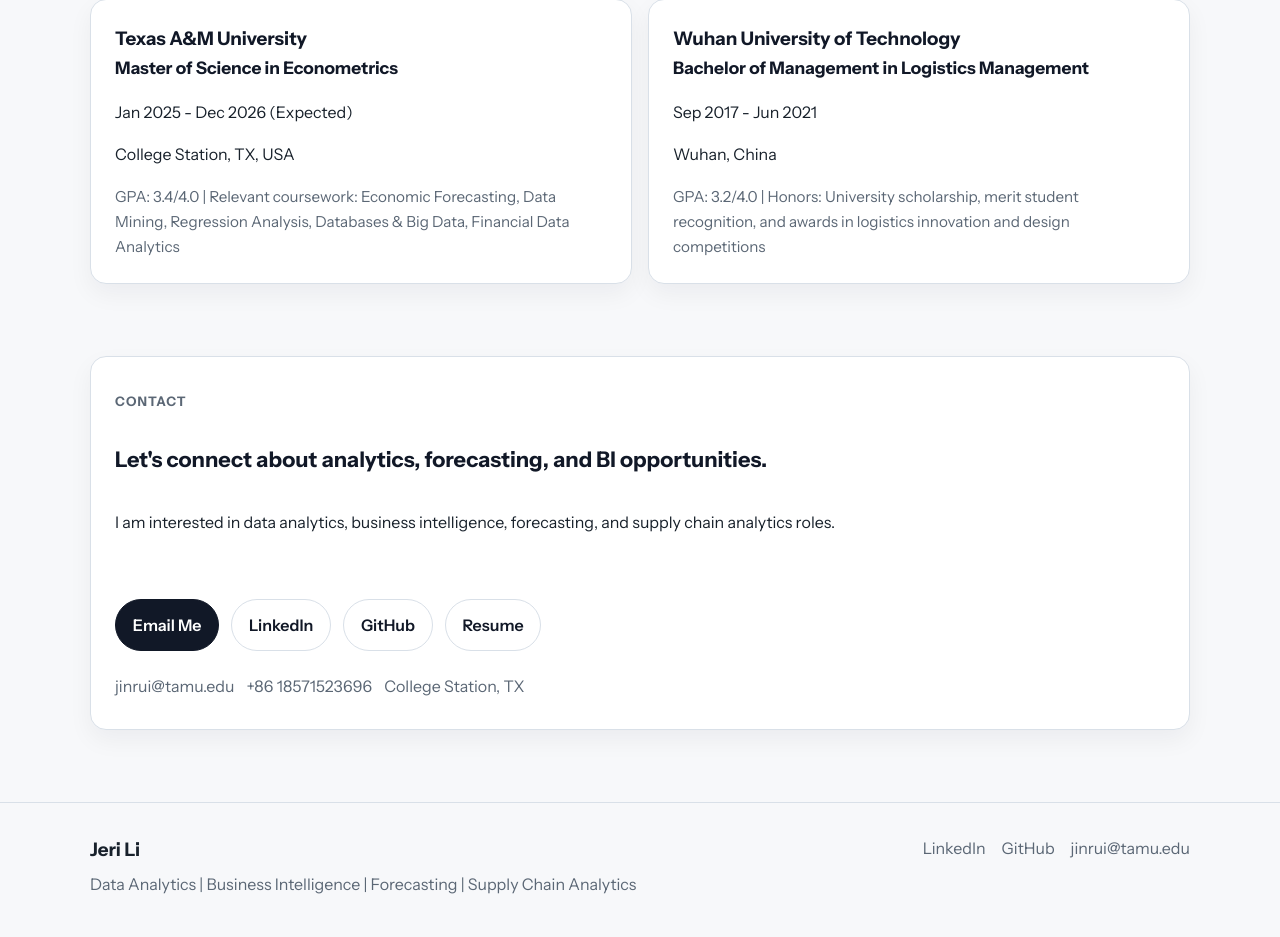
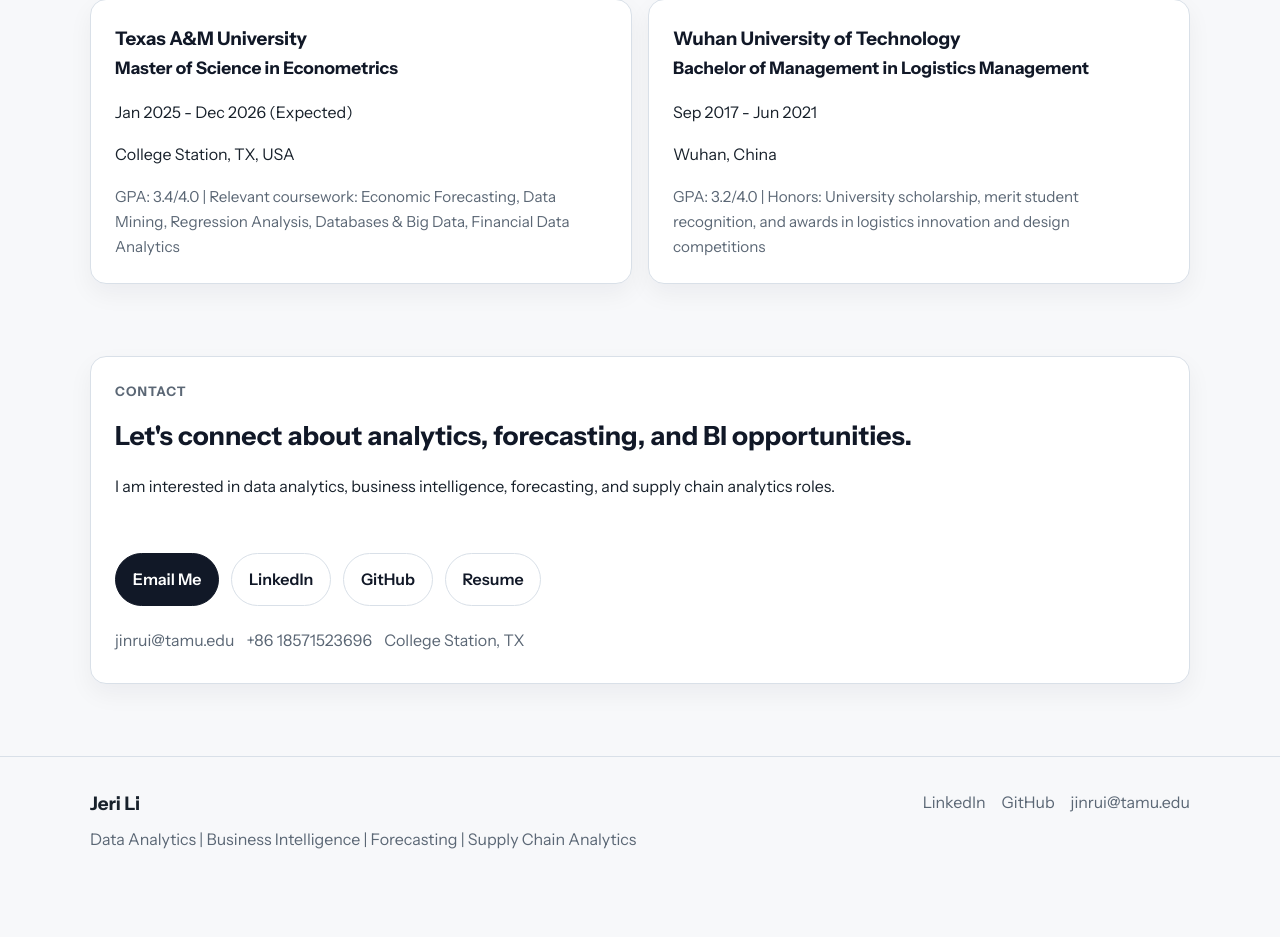
Before and after one commit to jinrui-0310/jinrui-portfolio, a Flask app: page / in a window 1280 px wide. Shown: the part 3300-4237 px from the top of the page. After the commit the page ends 4149 px from the top, so only its background shows below. Run offline with Flask 3, Linux system fonts and the light colour scheme; some libraries are stand-ins or nearby versions.

Commit message:
revert: restore contact heading layout

```diff
--- a/static/css/style.css
+++ b/static/css/style.css
@@ -942,14 +942,6 @@ img {
 .contact-panel {
     display: grid;
     gap: 1rem;
-    align-items: center;
-}
-
-.contact-panel > div:first-child {
-    display: grid;
-    gap: 1rem;
-    align-content: center;
-    min-height: 180px;
 }
 
 .contact-label {
@@ -966,9 +958,8 @@ img {
 }
 
 #contact h2 {
-    margin: 0;
-    font-size: 1.35rem;
-    line-height: 1.6;
+    font-size: 1.65rem;
+    line-height: 1.55;
 }
 
 .contact-details span {
```
